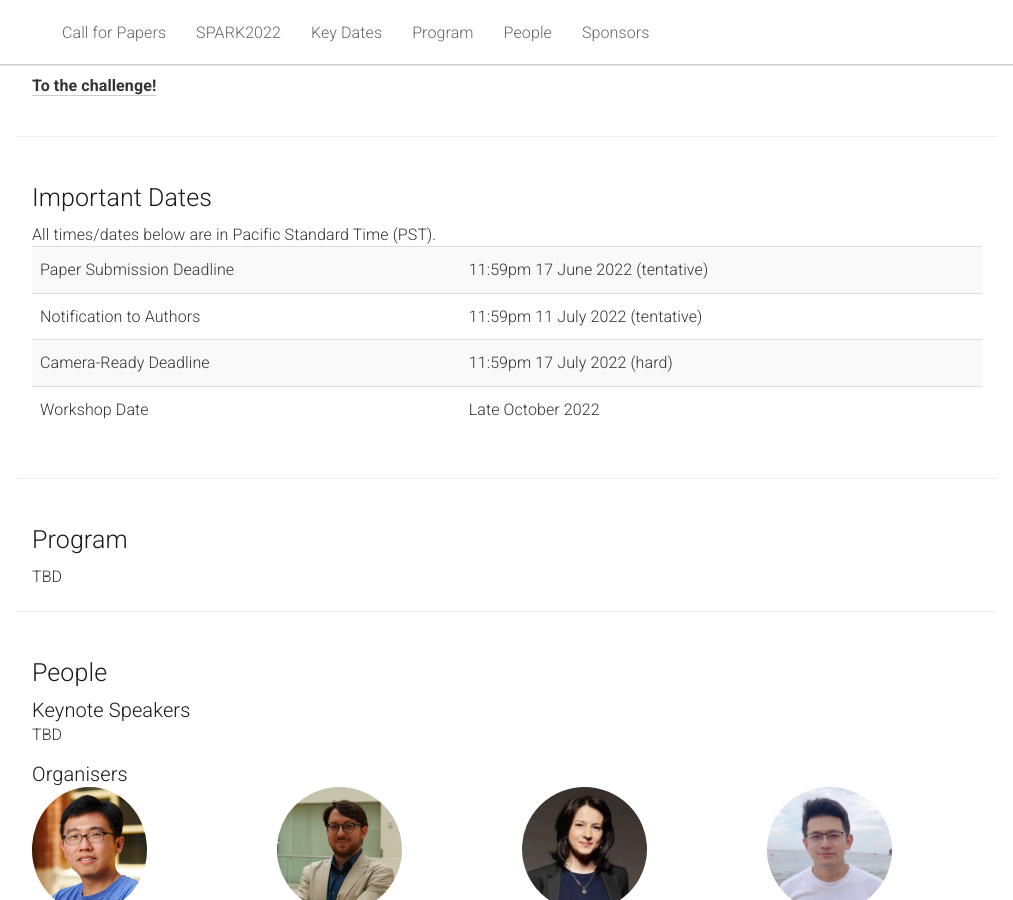
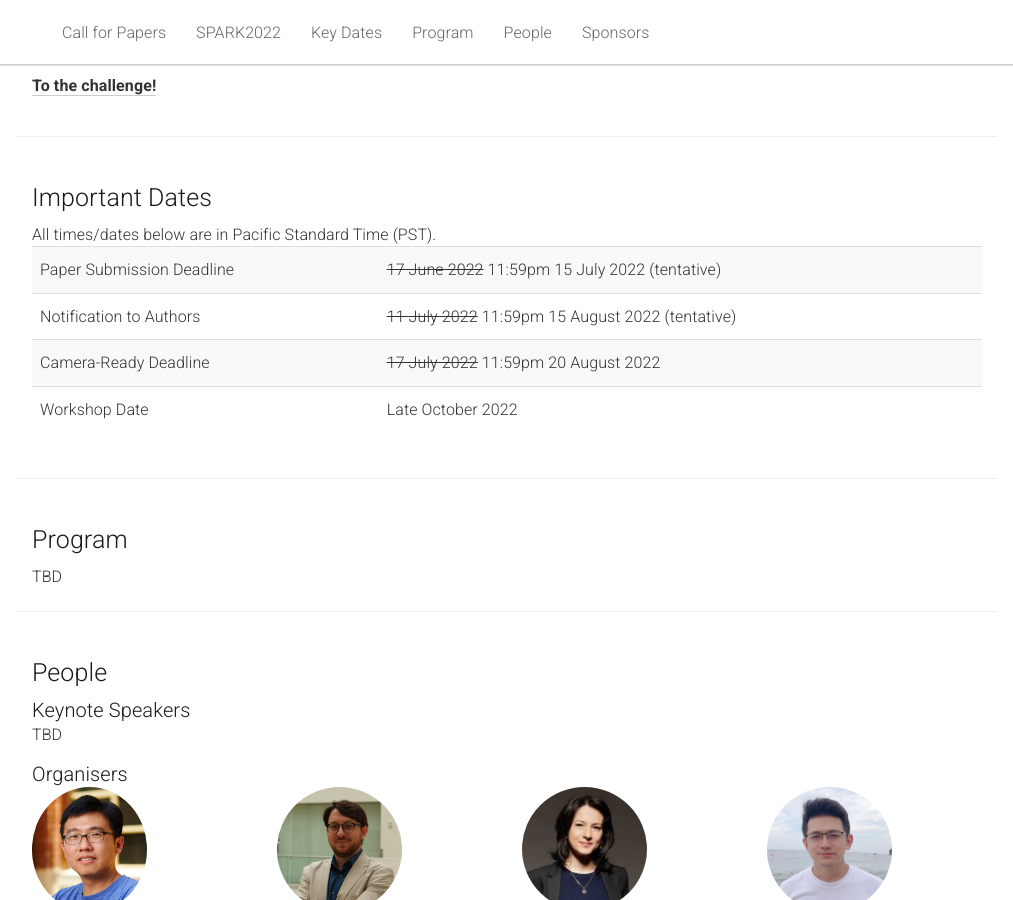
Before and after one commit to AIforSpace/2024, a Jekyll site: the page built from _pages/home.md, in a window 1280 px wide and 900 px high, scrolled down 1697 px. Shown: the whole window, without its empty margins (133-1146 px from the left). Built offline with Jekyll 4.4.1, drawn with Linux system fonts in a browser that asks for light colours.

Commit message:
Updated the important dates

```diff
--- a/_pages/home.md
+++ b/_pages/home.md
@@ -133,15 +133,15 @@ acknowledgements: ""
       <tbody>
         <tr>
           <td>Paper Submission Deadline</td>
-          <td>11:59pm 17 June 2022 (tentative)</td>
+          <td><strike>17 June 2022</strike> 11:59pm 15 July 2022 (tentative)</td>
         </tr>
         <tr>
           <td>Notification to Authors</td>
-          <td>11:59pm 11 July 2022 (tentative)</td>
+          <td><strike>11 July 2022</strike> 11:59pm 15 August 2022 (tentative)</td>
         </tr>
         <tr>
           <td>Camera-Ready Deadline</td>
-          <td>11:59pm 17 July 2022 (hard)</td>
+          <td><strike>17 July 2022</strike> 11:59pm 20 August 2022</td>
         </tr>
         <tr>
           <td>Workshop Date</td>
```
